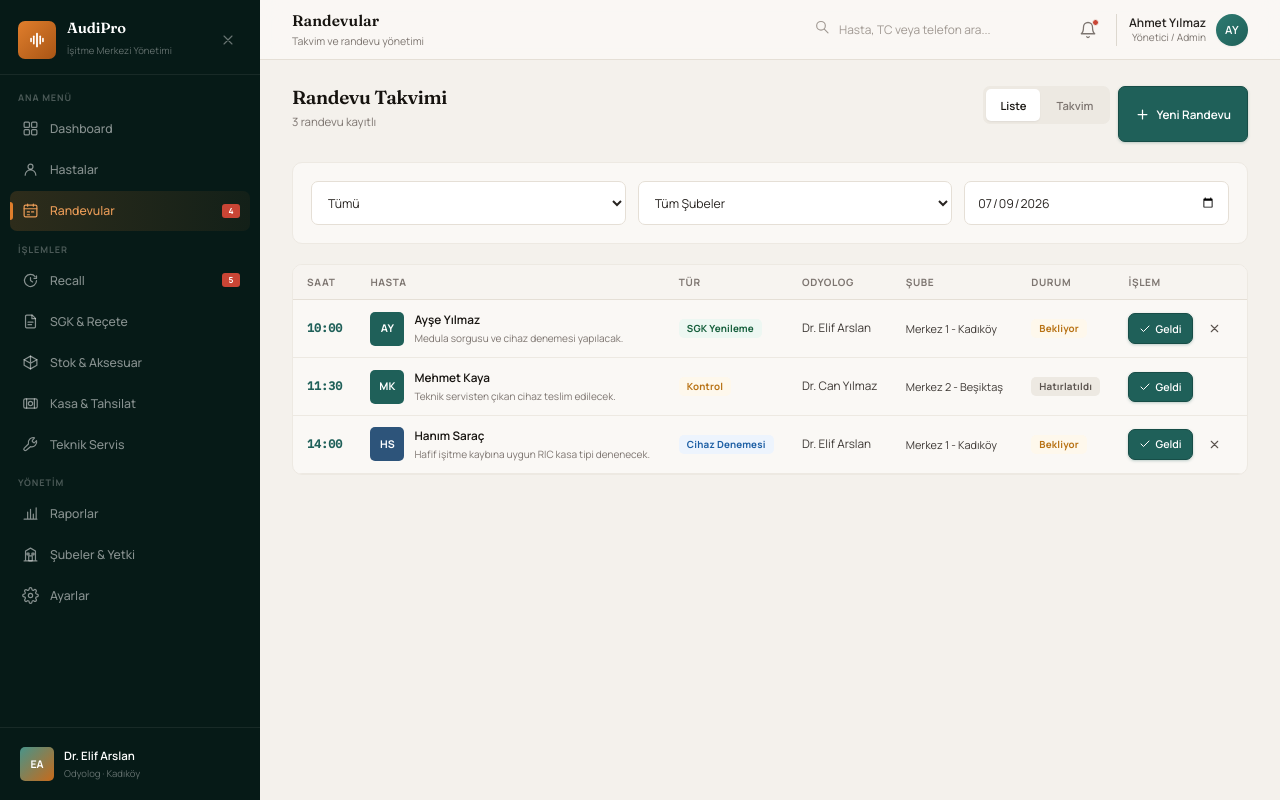
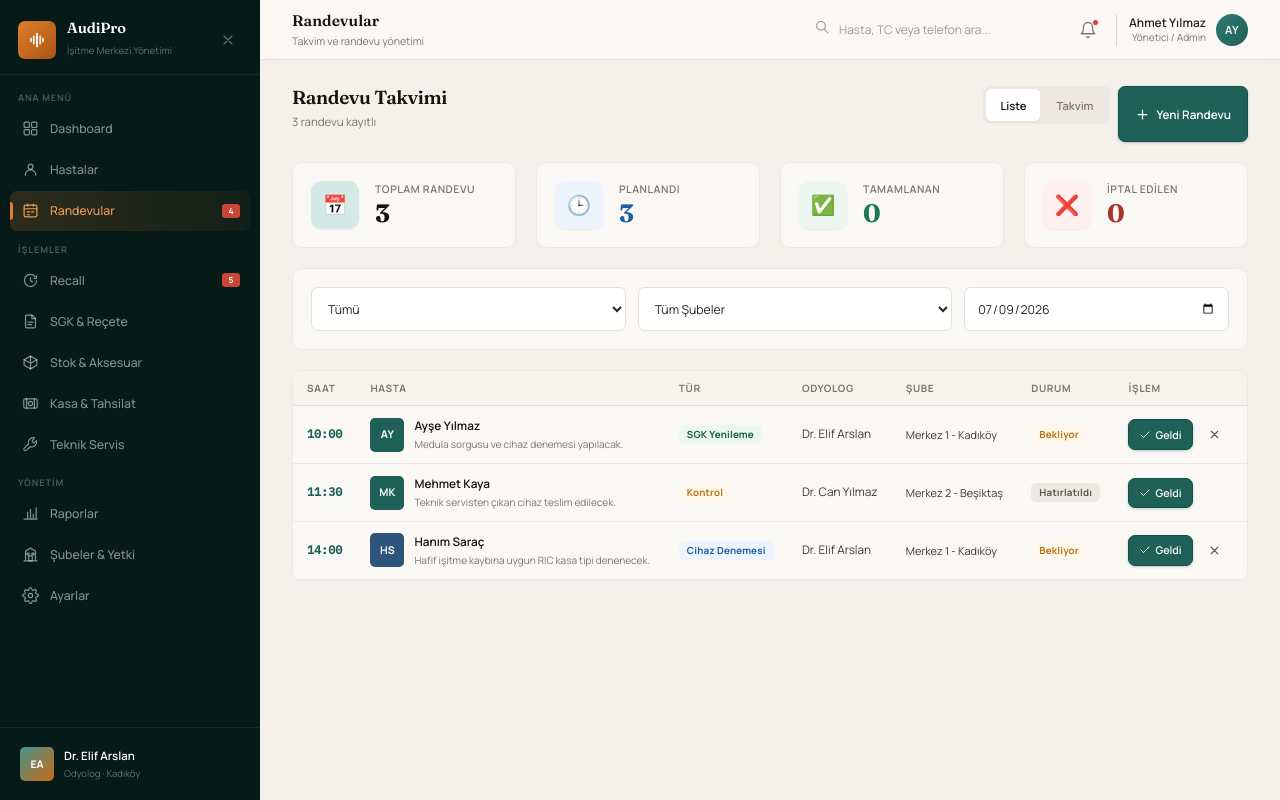
Before and after one commit to ahmedy55/isitme-merkezi, a Next.js app: page / in a window 1280 px wide. Both pictures are taken after a click on the button "Randevular". Built offline with nearby package versions, Linux system fonts and the light colour scheme.

Commit message:
feat: Randevular sayfasının üst kısmına toplam randevu, planlanan, tamamlanan ve iptal edilen istatistik kartları eklendi

```diff
--- a/src/app/pages/AppointmentsPage.tsx
+++ b/src/app/pages/AppointmentsPage.tsx
@@ -18,6 +18,15 @@ const DAYS = ['Pzt', 'Sal', 'Çar', 'Per', 'Cum', 'Cmt', 'Paz'];
 
 export default function AppointmentsPage() {
   const { appointmentsList, addAppointment, updateAppointmentStatus } = useApp();
+
+  const stats = React.useMemo(() => {
+    const total = appointmentsList.length;
+    const planlandi = appointmentsList.filter(a => a.status === 'Bekliyor' || a.status === 'Hatırlatıldı').length;
+    const tamamlanan = appointmentsList.filter(a => a.status === 'Geldi').length;
+    const iptal = appointmentsList.filter(a => a.status === 'İptal' || a.status === 'Gelmedi').length;
+    return { total, planlandi, tamamlanan, iptal };
+  }, [appointmentsList]);
+
   const [view, setView] = useState<'list' | 'calendar'>('list');
   const [filterAudiologist, setFilterAudiologist] = useState('Tümü');
   const [showAddModal, setShowAddModal] = useState(false);
@@ -84,6 +93,107 @@ export default function AppointmentsPage() {
             <IconPlus size={15} strokeWidth={2} /> Yeni Randevu
           </button>
         </div>
+      </div>
+
+      {/* İstatistik Kartları */}
+      <div style={{ display: 'grid', gridTemplateColumns: 'repeat(auto-fit, minmax(220px, 1fr))', gap: 20, marginBottom: 20 }}>
+
+        {/* Toplam Randevu */}
+        <div className="card">
+          <div className="card-body" style={{ display: 'flex', alignItems: 'center', gap: 16 }}>
+            <div style={{
+              width: 48,
+              height: 48,
+              borderRadius: 'var(--radius-lg)',
+              background: 'var(--primary-100)',
+              color: 'var(--primary-600)',
+              display: 'flex',
+              alignItems: 'center',
+              justifyContent: 'center',
+              fontSize: '1.4rem',
+              boxShadow: 'var(--shadow-xs)'
+            }}>
+              📅
+            </div>
+            <div>
+              <div style={{ fontSize: '0.75rem', color: 'var(--gray-500)', fontWeight: 600, textTransform: 'uppercase', letterSpacing: '0.05em' }}>Toplam Randevu</div>
+              <div style={{ fontSize: '1.8rem', fontWeight: 700, color: 'var(--gray-900)', fontFamily: 'var(--font-display)', lineHeight: 1.2 }}>{stats.total}</div>
+            </div>
+          </div>
+        </div>
+
+        {/* Planlandı */}
+        <div className="card">
+          <div className="card-body" style={{ display: 'flex', alignItems: 'center', gap: 16 }}>
+            <div style={{
+              width: 48,
+              height: 48,
+              borderRadius: 'var(--radius-lg)',
+              background: 'var(--info-50)',
+              color: 'var(--info-600)',
+              display: 'flex',
+              alignItems: 'center',
+              justifyContent: 'center',
+              fontSize: '1.4rem',
+              boxShadow: 'var(--shadow-xs)'
+            }}>
+              🕒
+            </div>
+            <div>
+              <div style={{ fontSize: '0.75rem', color: 'var(--gray-500)', fontWeight: 600, textTransform: 'uppercase', letterSpacing: '0.05em' }}>Planlandı</div>
+              <div style={{ fontSize: '1.8rem', fontWeight: 700, color: 'var(--info-600)', fontFamily: 'var(--font-display)', lineHeight: 1.2 }}>{stats.planlandi}</div>
+            </div>
+          </div>
+        </div>
+
+        {/* Tamamlanan */}
+        <div className="card">
+          <div className="card-body" style={{ display: 'flex', alignItems: 'center', gap: 16 }}>
+            <div style={{
+              width: 48,
+              height: 48,
+              borderRadius: 'var(--radius-lg)',
+              background: 'var(--success-50)',
+              color: 'var(--success-600)',
+              display: 'flex',
+              alignItems: 'center',
+              justifyContent: 'center',
+              fontSize: '1.4rem',
+              boxShadow: 'var(--shadow-xs)'
+            }}>
+              ✅
+            </div>
+            <div>
+              <div style={{ fontSize: '0.75rem', color: 'var(--gray-500)', fontWeight: 600, textTransform: 'uppercase', letterSpacing: '0.05em' }}>Tamamlanan</div>
+              <div style={{ fontSize: '1.8rem', fontWeight: 700, color: 'var(--success-600)', fontFamily: 'var(--font-display)', lineHeight: 1.2 }}>{stats.tamamlanan}</div>
+            </div>
+          </div>
+        </div>
+
+        {/* İptal Edilen */}
+        <div className="card">
+          <div className="card-body" style={{ display: 'flex', alignItems: 'center', gap: 16 }}>
+            <div style={{
+              width: 48,
+              height: 48,
+              borderRadius: 'var(--radius-lg)',
+              background: 'var(--danger-50)',
+              color: 'var(--danger-600)',
+              display: 'flex',
+              alignItems: 'center',
+              justifyContent: 'center',
+              fontSize: '1.4rem',
+              boxShadow: 'var(--shadow-xs)'
+            }}>
+              ❌
+            </div>
+            <div>
+              <div style={{ fontSize: '0.75rem', color: 'var(--gray-500)', fontWeight: 600, textTransform: 'uppercase', letterSpacing: '0.05em' }}>İptal Edilen</div>
+              <div style={{ fontSize: '1.8rem', fontWeight: 700, color: 'var(--danger-600)', fontFamily: 'var(--font-display)', lineHeight: 1.2 }}>{stats.iptal}</div>
+            </div>
+          </div>
+        </div>
+
       </div>
 
       {/* Filters */}
```
